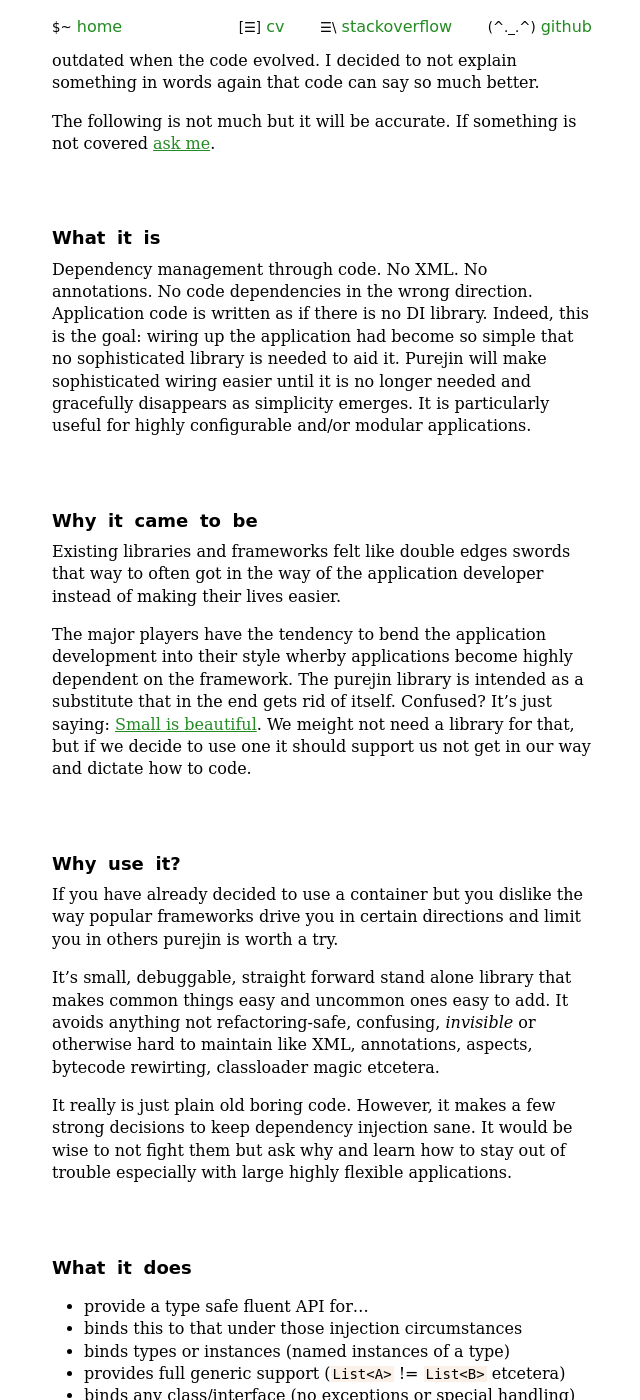
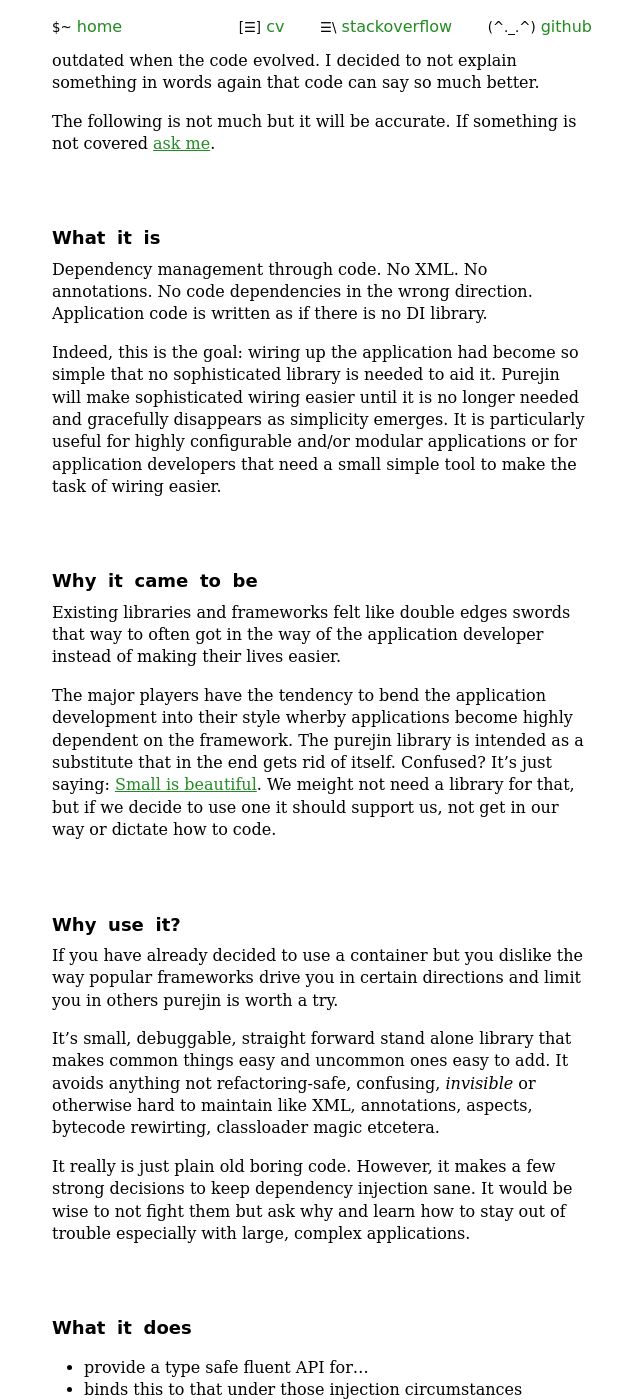
Before and after one commit to jbee/jbee.github.io, a Jekyll site: the page built from purejin/index.md, in a window 1280 px wide and 1400 px high, scrolled down 902 px. Shown: the whole window, without its empty margins (318-958 px from the left). Built offline with Jekyll 4.4.1, drawn with Linux system fonts in a browser that asks for light colours; some of the changed text lies outside the part shown.

Commit message:
wording and typos

```diff
--- a/purejin/index.md
+++ b/purejin/index.md
@@ -48,11 +48,14 @@ If something is not covered [ask me](http://jbee.github.io).
 Dependency management through **code**.
 No XML. No annotations. No code dependencies in the wrong direction.
 Application code is written as if there is no DI library.
+
 Indeed, this is the goal: wiring up the application had become so simple that no
 sophisticated library is needed to aid it.
 Purejin will make sophisticated wiring easier until it is no longer needed and
 gracefully disappears as simplicity emerges.
-It is particularly useful for highly configurable and/or modular applications.
+It is particularly useful for highly configurable and/or modular applications or
+for application developers that need a small simple tool to make the task of
+wiring easier.
 
 
 ## Why it came to be
@@ -64,7 +67,7 @@ their style wherby applications become highly dependent on the framework.
 The purejin library is intended as a substitute that in the end gets rid of itself.
 Confused? It's just saying: [Small is beautiful](http://www.infoq.com/presentations/small-large-systems).
 We meight not need a library for that, but if we decide to use one
-it should support us not get in our way and dictate how to code.
+it should support us, not get in our way or dictate how to code.
 
 
 ## Why use it?
@@ -81,7 +84,7 @@ classloader magic etcetera.
 It really is just plain old boring code.
 However, it makes a few strong decisions to keep dependency injection sane.
 It would be wise to not fight them but ask why and learn how to stay out of
-trouble especially with large highly flexible applications.
+trouble especially with large, complex applications.
 
 
 ## What it does
```
Also changed, not shown: other parts of purejin/index.md (+2 -2 lines).
